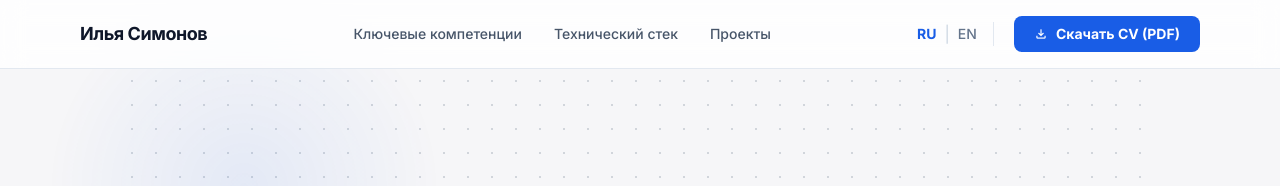
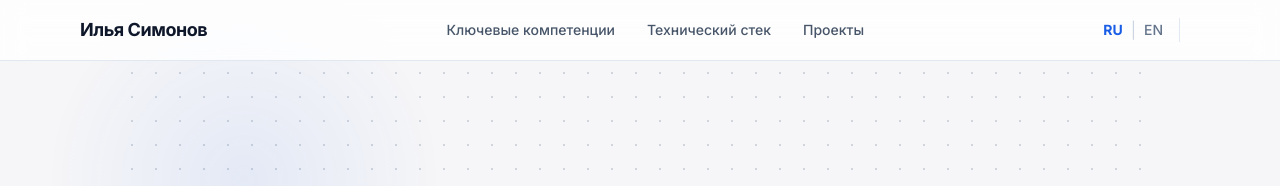
Before and after one commit to issim91/my-cv, a plain HTML site: page index.html in a window 1280 px wide. Shown: the top 186 px of the page. Drawn offline with nearby package versions, Linux system fonts and the light colour scheme.

Commit message:
Temporarily remove CV download button

```diff
--- a/index.html
+++ b/index.html
@@ -66,11 +66,7 @@
                         <a class="text-slate-500 hover:text-primary font-medium text-sm transition-colors"
                             href="en/index.html">EN</a>
                     </div>
-                    <a class="bg-primary text-white px-5 py-2 rounded-lg text-sm font-bold hover:bg-blue-700 transition-all flex items-center gap-2"
-                        href="files/ilya-simonov-cv-ru-1page.pdf" download>
-                        <span class="material-symbols-outlined text-sm">download</span>
-                        Скачать CV (PDF)
-                    </a>
+                    <span class="text-slate-400 text-sm"></span>
                 </div>
             </div>
         </header>
```
